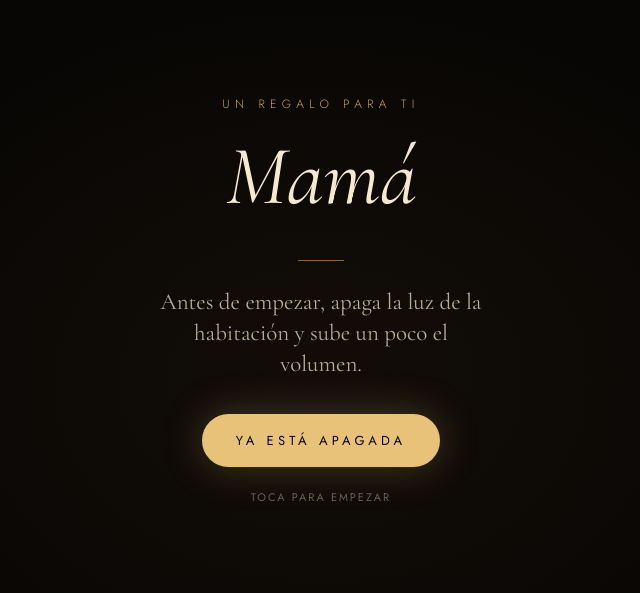
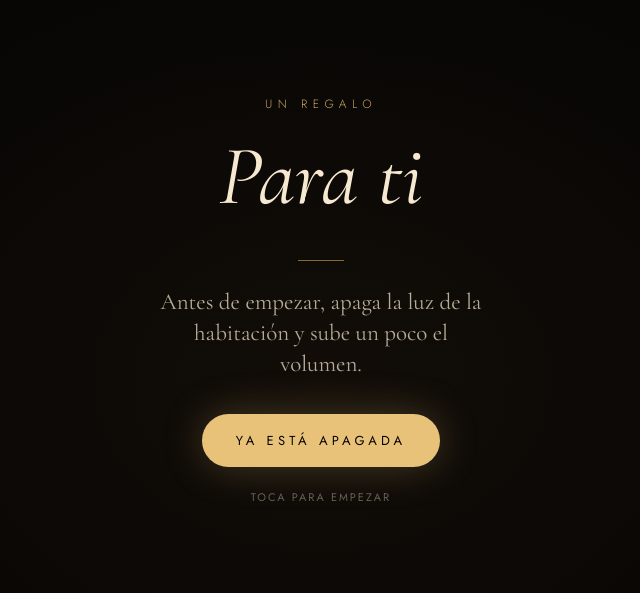
Before and after one commit to nachofrancoalm-dot/proyecto-26, a plain HTML site: page index.html in a window 1280 px wide. Shown: the part 100-693 px from the top of the page, without its empty margins (319-959 px from the left). Drawn offline with nearby package versions, Linux system fonts and the light colour scheme.

Commit message:
Add files via upload

```diff
--- a/index.html
+++ b/index.html
@@ -3,7 +3,7 @@
 <head>
 <meta charset="utf-8">
 <meta name="viewport" content="width=device-width, initial-scale=1, maximum-scale=1, user-scalable=no">
-<title>Para ti, Mamá</title>
+<title>Para ti</title>
 <link rel="preconnect" href="https://fonts.googleapis.com">
 <link rel="preconnect" href="https://fonts.gstatic.com" crossorigin>
 <link href="https://fonts.googleapis.com/css2?family=Cormorant+Garamond:ital,wght@0,400;0,500;0,600;1,400;1,500&family=Jost:wght@300;400;500&display=swap" rel="stylesheet">
@@ -136,8 +136,8 @@
   </div>
 
   <div id="cover">
-    <div class="kicker" id="cKick">Un regalo para ti</div>
-    <h1 id="cName">Mamá</h1>
+    <div class="kicker" id="cKick">Un regalo</div>
+    <h1 id="cName">Para ti</h1>
     <div class="rule"></div>
     <p>Antes de empezar, apaga la luz de la habitación y sube un poco el volumen.</p>
     <button id="start" type="button">Ya está apagada</button>
@@ -150,7 +150,7 @@
    PERSONALIZA AQUÍ (deja "" lo que no quieras que salga)
    ========================================================= */
 const CONFIG = {
-  nombre:   "Mamá",                // cómo aparece en la portada y la felicitación
+  nombre:   "",                    // nombre en portada y felicitación (vacío = "Para ti")
   firma:    "",                    // quién firma la entrada (vacío = sin firma)
   fecha:    "",                    // p. ej. "Sábado 12 de diciembre"
   hora:     "",                    // p. ej. "21:00"
@@ -176,8 +176,7 @@ const sleep = ms => new Promise(r=>setTimeout(r,ms));
 const rand = (a,b)=>a+Math.random()*(b-a);
 
 /* ---------- textos personalizados ---------- */
-$("#cName").textContent = CONFIG.nombre;
-document.title = "Para ti, " + CONFIG.nombre;
+if(CONFIG.nombre){ $("#cName").textContent = CONFIG.nombre; $("#cKick").textContent="Un regalo para ti"; document.title = "Para ti, " + CONFIG.nombre; }
 $("#tmsg").textContent = CONFIG.mensaje;
 $("#tsign").textContent = CONFIG.firma ? "Con cariño, " + CONFIG.firma : "";
 (function rows(){
@@ -192,7 +191,9 @@ function buildHidden(){
   big.className="word big";
   big.style.left="50%"; big.style.top="47%";
   big.style.fontSize="clamp(44px,13vw,96px)";
-  big.innerHTML=`<small>Hoy es tu día</small>Feliz<br>cumpleaños,<br><em>${CONFIG.nombre}</em>`;
+  big.innerHTML = CONFIG.nombre
+    ? `<small>Hoy es tu día</small>Feliz<br>cumpleaños,<br><em>${CONFIG.nombre}</em>`
+    : `<small>Hoy es tu día</small>Feliz<br><em>cumpleaños</em>`;
   hidden.appendChild(big);
   // posiciones repartidas alrededor del mensaje central (fracciones de pantalla)
   TITULOS.forEach(([t,x,y])=>{
```
